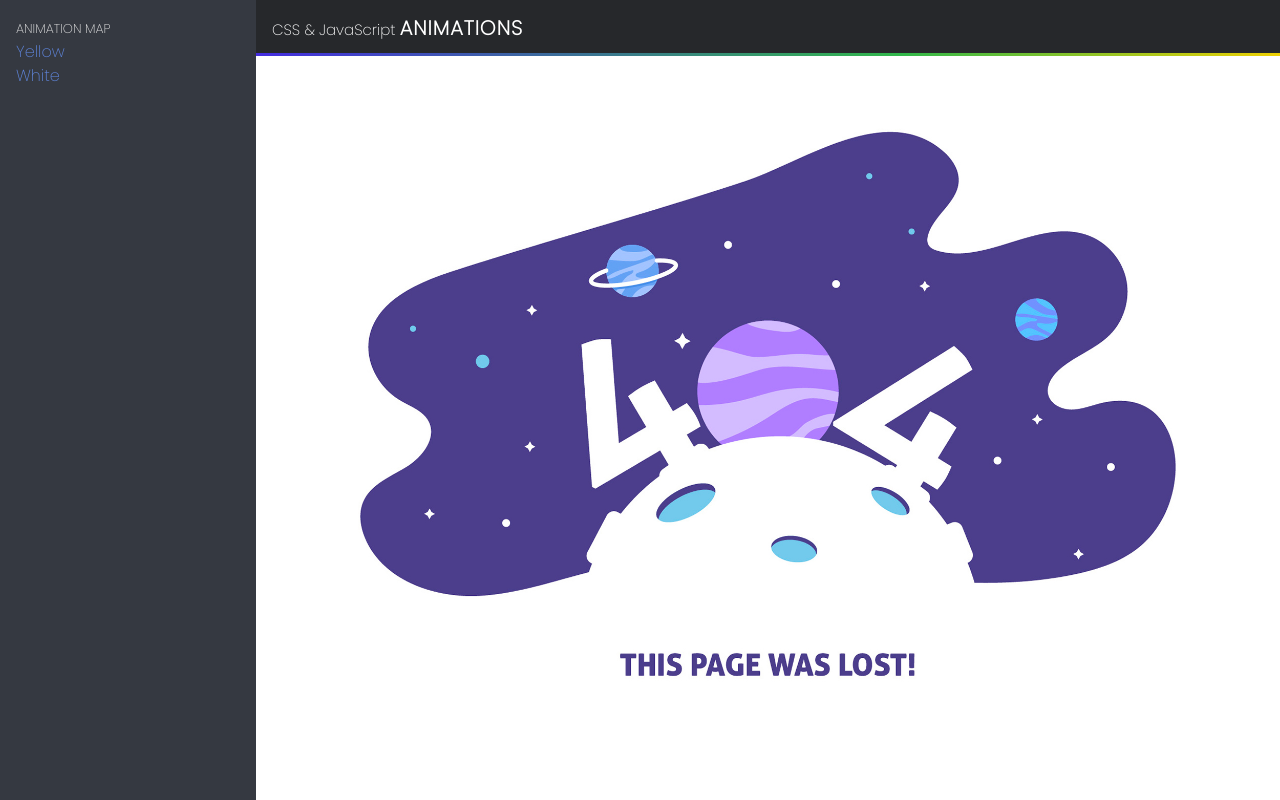
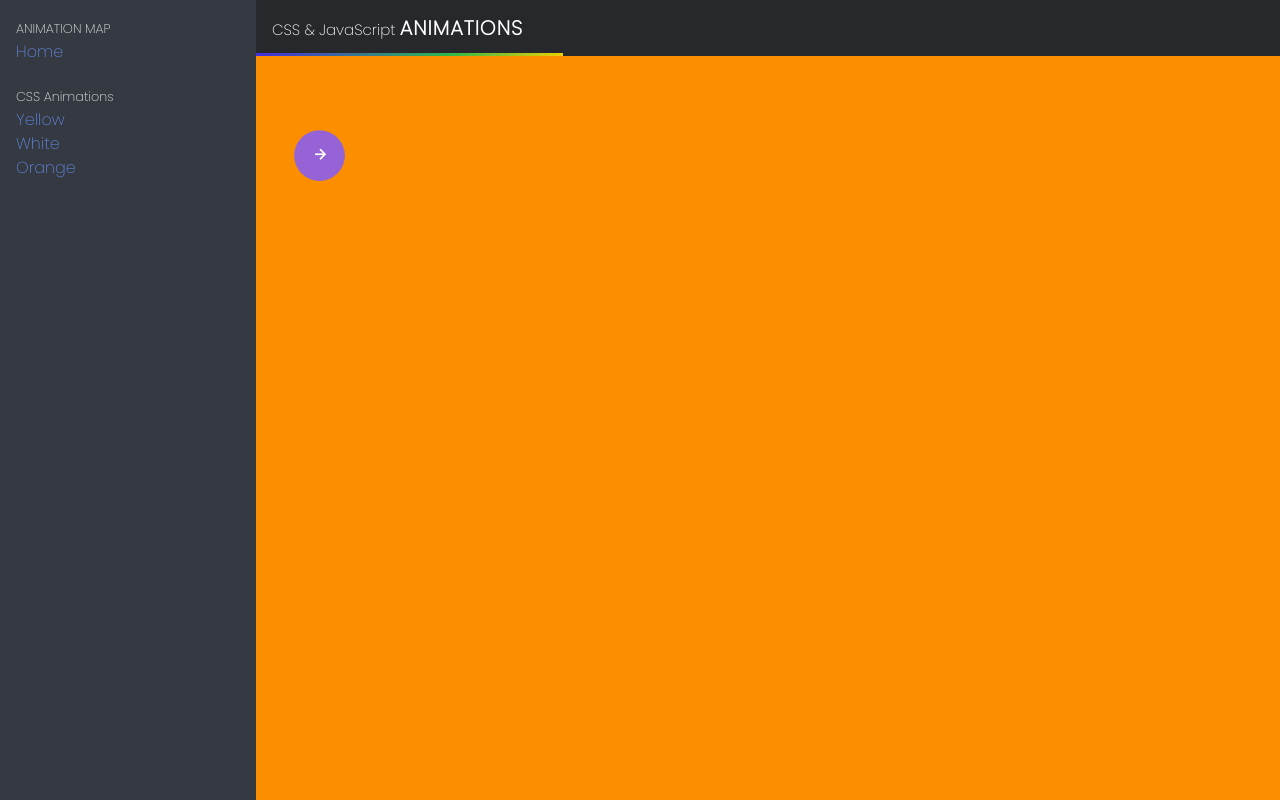
Before and after one commit to caomei1806/css-js-animations, a React (Create React App) app: page /orange in a window 1280 px wide. Built offline with nearby package versions, Linux system fonts and the light colour scheme.

Commit message:
:orange: :large_orange_diamond: Orange Animation : Slide card added

```diff
--- a/package.json
+++ b/package.json
@@ -12,6 +12,7 @@
     "@types/react-dom": "^16.9.8",
     "@types/react-router-dom": "^5.1.5",
     "bootstrap": "^4.5.2",
+    "boxicons": "^2.0.5",
     "node-sass": "^4.14.1",
     "react": "^16.13.1",
     "react-dom": "^16.13.1",
--- a/src/App.scss
+++ b/src/App.scss
@@ -1,4 +1,5 @@
 @import url("https://fonts.googleapis.com/css2?family=Poppins:wght@200&display=swap");
+
 .app {
 	display: flex;
 	justify-content: center;
@@ -22,6 +23,9 @@
 				&.yellow {
 					color: #ffce00;
 				}
+				&.orange {
+					color: rgb(252, 143, 0);
+				}
 			}
 		}
 	}
@@ -44,6 +48,11 @@
 					width: 20%;
 				}
 			}
+			&.on-orange {
+				&::after {
+					width: 30%;
+				}
+			}
 			&::after {
 				content: "";
 				width: 100%;
@@ -57,6 +66,7 @@
 		}
 		.yellow-screen,
 		.white-screen,
+		.orange-screen,
 		.page-not-found {
 			width: 100%;
 			height: calc(100% - 56px);
@@ -159,7 +169,7 @@
 								position: absolute;
 								height: 3px;
 								width: 90px;
-								background-color: rgb(102, 28, 172);
+								background-color: rgb(58, 33, 201);
 								bottom: 0;
 								margin-left: 180px;
 								transition: all 0.4s ease;
@@ -218,19 +228,56 @@
 							}
 							&:nth-child(3) {
 								background-color: rgb(230, 142, 43);
-
 								top: 105px;
 							}
 
 							img {
 								width: 70px;
 								height: auto;
-								margin-top: 10px;
+								margin-top: 15px;
 							}
 							span {
 								margin-top: 10px;
 							}
 						}
+					}
+				}
+			}
+		}
+		.orange-screen {
+			background-color: rgb(252, 143, 0);
+			padding: 3rem 1rem;
+
+			.inner {
+				width: 250px;
+				padding: 0rem 1rem 1rem 1rem;
+				background-color: rgb(149, 99, 214);
+				border-radius: 10px;
+				clip-path: circle(10% at 19% 20%);
+				transition: all 0.5s ease-in-out;
+				cursor: pointer;
+				color: #e2e2e2;
+				position: relative;
+				&:hover {
+					clip-path: circle(75%);
+					background-color: rgb(104, 5, 5);
+				}
+				&:hover span {
+					opacity: 0;
+				}
+				&:not(:hover) > :not(span) {
+					opacity: 0;
+				}
+				span {
+					position: absolute;
+					color: white;
+					font-weight: 600;
+					transition: color 0.5s;
+					position: relative;
+					left: 22px;
+					top: 40px;
+					i {
+						font-size: 20px;
 					}
 				}
 			}
--- a/src/App.tsx
+++ b/src/App.tsx
@@ -1,5 +1,6 @@
 import React from "react";
 import "./App.scss";
+import "../node_modules/boxicons/css/boxicons.min.css";
 import { Navbar } from "./componenets/Navbar";
 import { Navigation } from "./componenets/Navigation";
 import { BrowserRouter as Router, Switch, Route } from "react-router-dom";
@@ -7,6 +8,7 @@ import { Home } from "./componenets/Home";
 import { Yellow } from "./componenets/Yellow";
 import { White } from "./componenets/White";
 import { PageNotFound404 } from "./componenets/PageNotFound404";
+import { Orange } from "./componenets/Orange";
 
 function App() {
   return (
@@ -25,6 +27,9 @@ function App() {
             <Route path="/white">
               <White />
             </Route>
+            <Route path="/orange">
+              <Orange />
+            </Route>
             <Route path="*" exact>
               <PageNotFound404 />
             </Route>
--- a/src/componenets/Navbar.tsx
+++ b/src/componenets/Navbar.tsx
@@ -10,6 +10,8 @@ export const Navbar: React.FC = () => {
         return " on-yellow";
       case "/white":
         return " on-white";
+      case "/orange":
+        return " on-orange";
       default:
         return "";
     }
--- a/src/componenets/Navigation.tsx
+++ b/src/componenets/Navigation.tsx
@@ -6,6 +6,12 @@ export const Navigation: React.FC = () => {
     <div className="navigation">
       <small>ANIMATION MAP </small>
       <br />
+      <Link to="/" className="link yellow">
+        Home
+      </Link>
+      <div className="css-animations" style={{ marginTop: 20 }}>
+        <small>CSS Animations</small>
+        <br />
         <Link to="/yellow" className="link yellow">
           Yellow
         </Link>
@@ -13,6 +19,11 @@ export const Navigation: React.FC = () => {
         <Link to="/white" className="link">
           White
         </Link>
+        <br />
+        <Link to="/orange" className="link orange">
+          Orange
+        </Link>
+      </div>
     </div>
   );
 };
--- /dev/null
+++ b/src/componenets/Orange.tsx
@@ -0,0 +1,21 @@
+import React from "react";
+
+export const Orange = () => {
+  return (
+    <div className="orange-screen">
+      <div className="slide-card">
+        <div className="inner">
+          <span>
+            <i className="bx bx-right-arrow-alt"></i>
+          </span>
+          <h1>Hello</h1>
+          <p>
+            Lorem ipsum dolor sit amet, consectetur adipisicing elit. Saepe
+            facilis suscipit corrupti quidem aliquid veniam repudiandae libero
+            distinctio fuga voluptatum?
+          </p>
+        </div>
+      </div>
+    </div>
+  );
+};
```
Also changed, not shown: 1 other file (tests, documents, lock files or other folders). Lines whose indentation alone changed are shown as unchanged.
